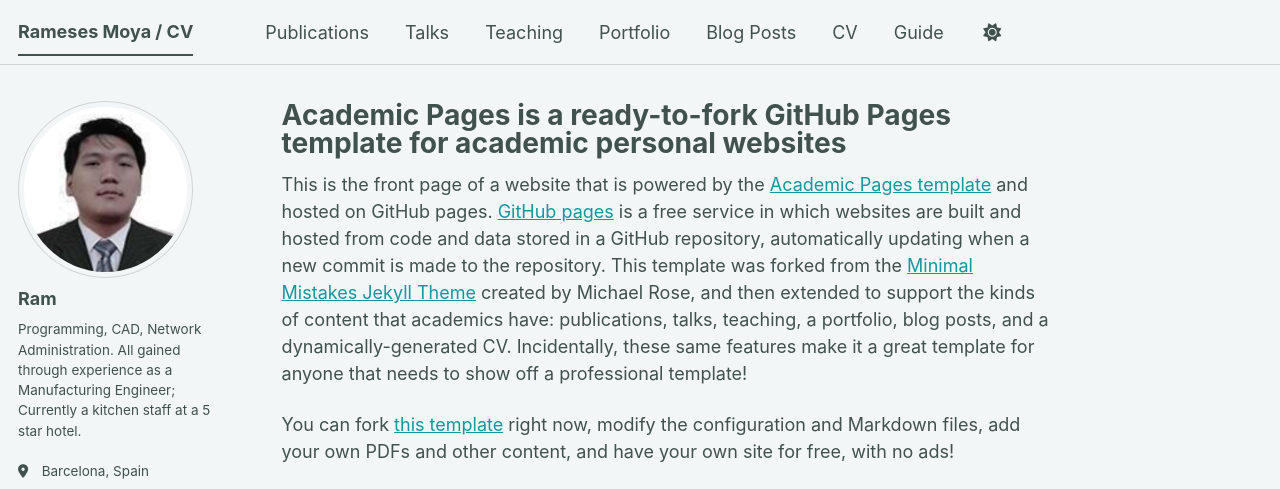
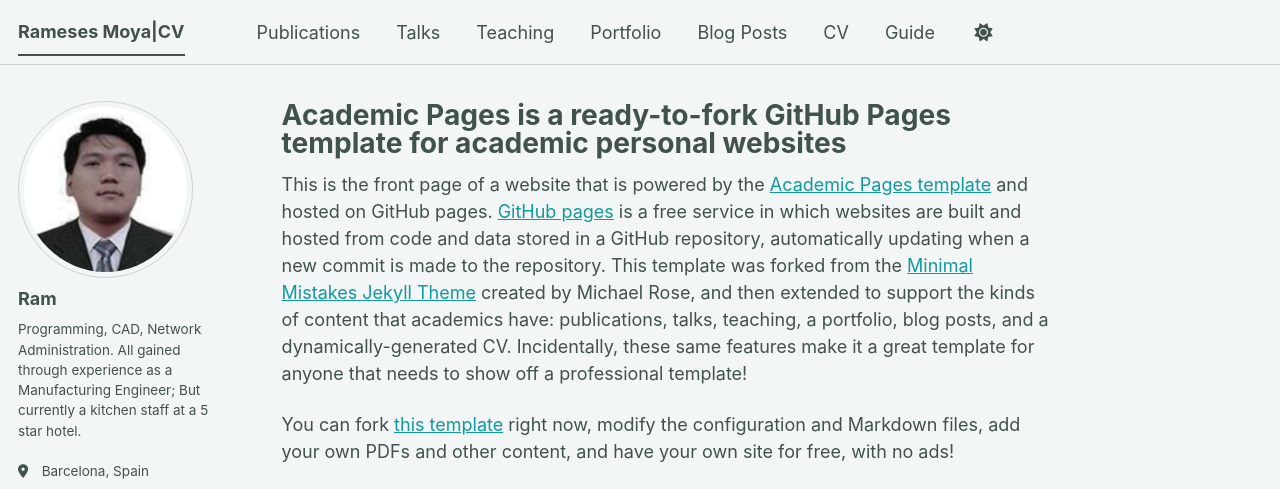
Before and after one commit to rvmoya/rvmoya.github.io, a Jekyll site: the page built from _pages/about.md, in a window 1280 px wide. Shown: the top 489 px of the page. Built offline with Jekyll 4.4.1, drawn with Linux system fonts in a browser that asks for light colours; a script bundle is joined from its source files by our own code; library files that are not in the unit come from our copies; some of the changed lines change nothing that is shown.

Commit message:
Update _config.yml

```diff
--- a/_config.yml
+++ b/_config.yml
@@ -9,10 +9,10 @@
 # Basic Site Settings
 locale                   : "en-EN"
 site_theme               : "mint" # The available themes options are "default", "air", "sunrise", "mint", "dirt" and "contrast"
-title                    : "Rameses Moya / CV"
+title                    : "Rameses Moya|CV"
 title_separator          : "-"
 name                     : &name "Rameses Moya"
-description              : &description "Your Name's academic portfolio"   # Update this with a general description of your site, this is the default if not overridden by a page
+description              : &description "Rameses Moya's academic portfolio"   # Update this with a general description of your site, this is the default if not overridden by a page
 url                      : https://rvmoya.github.io # The base hostname & protocol for your site e.g. "https://[your GitHub username].github.io",
                                                            # or if you already have some other page hosted on Github then use "https://[your GitHub username].github.io/[Your Repo Name]"
 baseurl                  : "" # the subpath of your site, e.g. "/blog"
@@ -26,7 +26,7 @@ author:
   avatar           : "profile.png"
   name             : "Ram"
   pronouns         : # example: "she/her"
-  bio              : "Programming, CAD, Network Administration. All gained through experience as a Manufacturing Engineer; Currently a kitchen staff at a 5 star hotel."
+  bio              : "Programming, CAD, Network Administration. All gained through experience as a Manufacturing Engineer; But currently a kitchen staff at a 5 star hotel."
   location         : "Barcelona, Spain"
   employer         : "Meliá Hotels"
   uri              : # URL
@@ -116,8 +116,8 @@ staticman:
   moderation             : true
   path                   : "_data/comments/{options.slug}"
   requiredFields         : ['name', 'email', 'message']
-  transforms:
-    email                : "md5"
+ # transforms:
+ #   email                : "md5"
   generatedFields:
     date:
       type               : "date"
```
